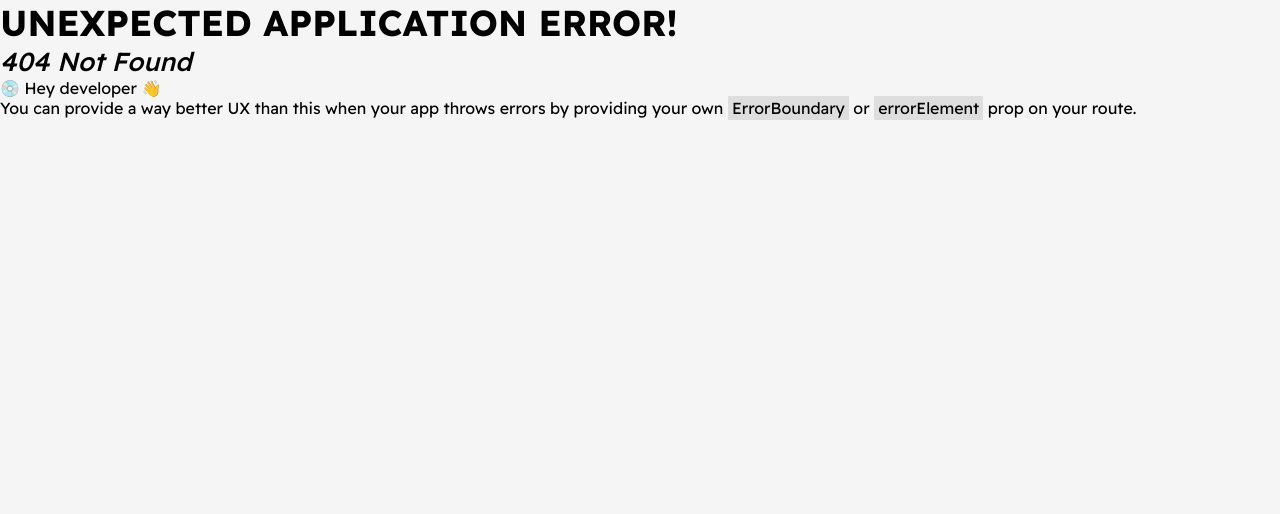
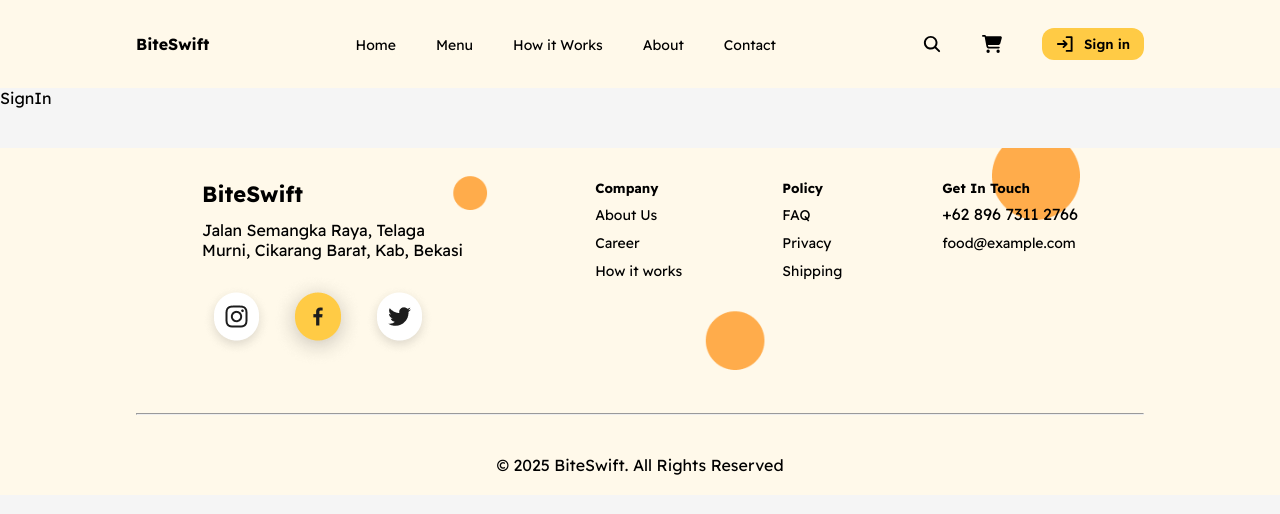
Before and after one commit to Kaydev-cmd/biteswift-app, a React (Vite) app in the folder frontend/: page /sign-in in a window 1280 px wide. Before the commit this address had no page. Shown: the top 514 px of the page. Built offline with nearby package versions, Linux system fonts and the light colour scheme; a web font is replaced by a local one.

Commit message:
Worked on the routing for the sign in button, buttons routes to the sign in page

```diff
--- a/frontend/src/components/Navbar.css
+++ b/frontend/src/components/Navbar.css
@@ -204,7 +204,7 @@
   cursor: pointer;
 }
 
-.navbar .content .cart-btn {
+.navbar .content .cart-count {
   position: absolute;
   top: -5px;
   right: -5px;
--- a/frontend/src/components/Navbar.jsx
+++ b/frontend/src/components/Navbar.jsx
@@ -39,6 +39,10 @@ export const Navbar = ({ cartItems = [] }) => {
 
   const handleCartClick = () => {
     navigate("/cart");
+  };
+
+  const handleSignInClick = () => {
+    navigate("/sign-in");
   };
 
   // Close search when clicking outside
@@ -158,7 +162,7 @@ export const Navbar = ({ cartItems = [] }) => {
                 )}
               </button>
 
-              <button className="sign-in-btn">
+              <button className="sign-in-btn" onClick={handleSignInClick}>
                 <PiSignInBold size={20} />
                 Sign in
               </button>
--- /dev/null
+++ b/frontend/src/pages/signin/SignIn.jsx
@@ -0,0 +1,7 @@
+import React from "react";
+
+const SignIn = () => {
+  return <div>SignIn</div>;
+};
+
+export default SignIn;
--- a/frontend/src/router/Router.jsx
+++ b/frontend/src/router/Router.jsx
@@ -4,6 +4,7 @@ import Main from "../layout/Main";
 import Home from "../pages/home/Home";
 import Menu from "../pages/menu/Menu";
 import Cart from "../pages/cart/Cart";
+import SignIn from "../pages/signin/SignIn";
 
 const Router = createBrowserRouter([
   {
@@ -22,6 +23,10 @@ const Router = createBrowserRouter([
         path: "/cart",
         element: <Cart />,
       },
+      {
+        path: "/sign-in",
+        element: <SignIn />,
+      },
     ],
   },
 ]);
```
Also changed, not shown: frontend/src/pages/signin/SignIn.css (added).
